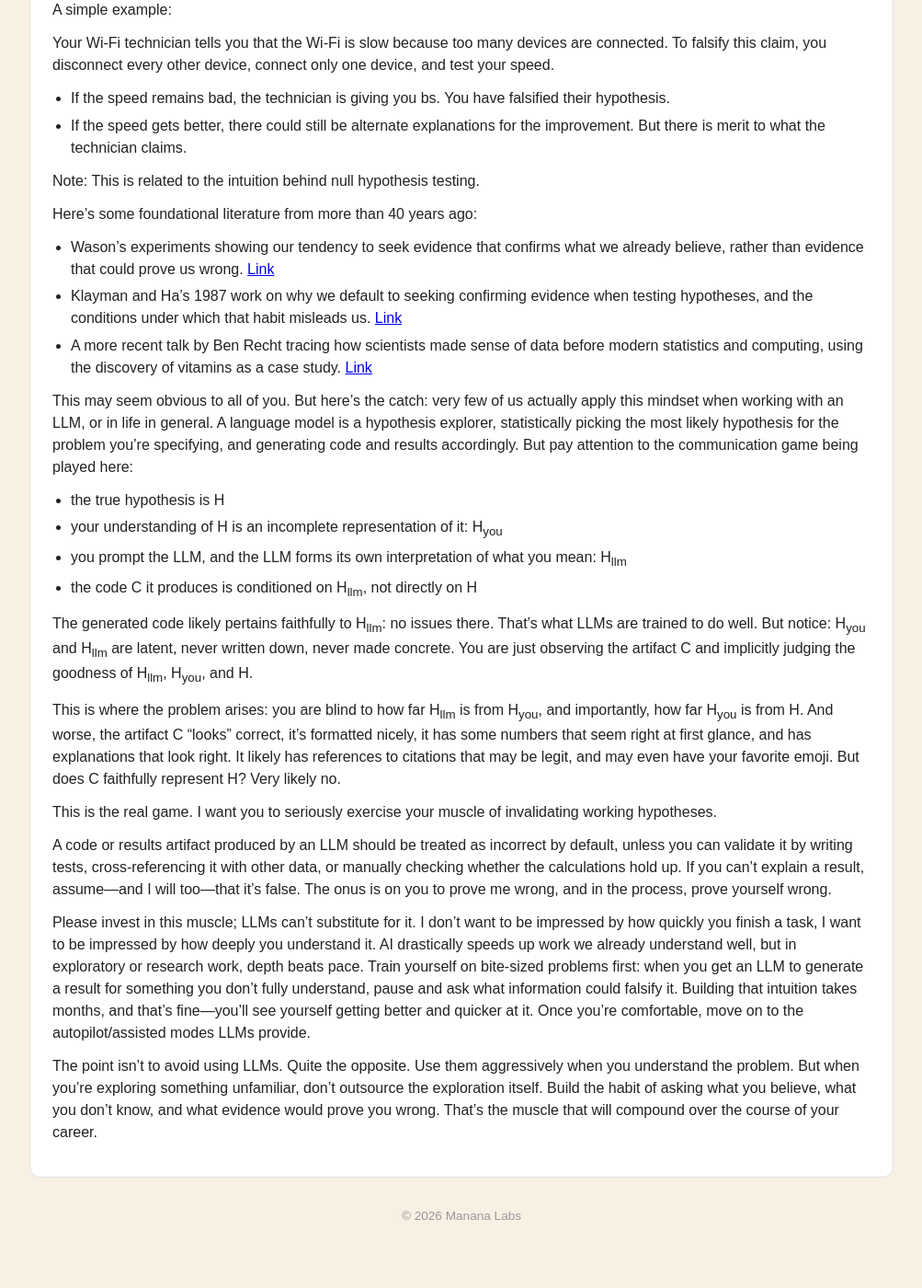
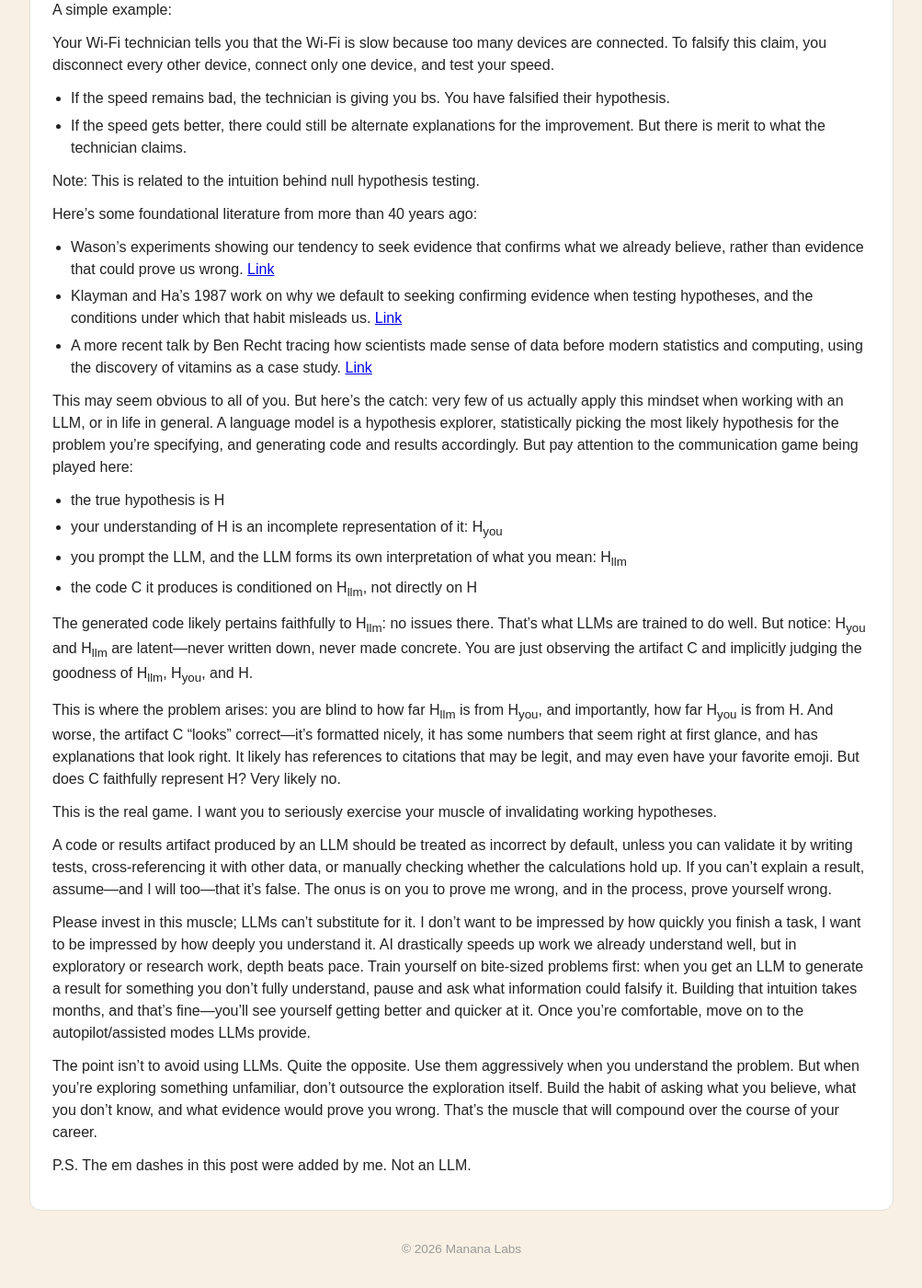
Before and after one commit to manana-labs/manana-labs.github.io, a Jekyll site: the page built from _posts/2026-09-20-a-note-on-the-use-of-llms-for-exploratory-tasks.md, in a window 1280 px wide and 1400 px high, scrolled down 1074 px. Shown: the whole window at 92% size, without its empty margins (138-1141 px from the left). Built offline with Jekyll 4.4.1, drawn with Linux system fonts in a browser that asks for light colours; before the commit the page ends 2438 px from its top, so only the background shows below that.

Commit message:
Use em dashes and add PS attributing them to the author
Co-Authored-By: Claude Sonnet 5 <noreply@anthropic.com>

```diff
--- a/_posts/2026-09-20-a-note-on-the-use-of-llms-for-exploratory-tasks.md
+++ b/_posts/2026-09-20-a-note-on-the-use-of-llms-for-exploratory-tasks.md
@@ -46,9 +46,9 @@ But pay attention to the communication game being played here:
 - you prompt the LLM, and the LLM forms its own interpretation of what you mean: H<sub>llm</sub>
 - the code C it produces is conditioned on H<sub>llm</sub>, not directly on H
 
-The generated code likely pertains faithfully to H<sub>llm</sub>: no issues there. That's what LLMs are trained to do well. But notice: H<sub>you</sub> and H<sub>llm</sub> are latent, never written down, never made concrete. You are just observing the artifact C and implicitly judging the goodness of H<sub>llm</sub>, H<sub>you</sub>, and H.
+The generated code likely pertains faithfully to H<sub>llm</sub>: no issues there. That's what LLMs are trained to do well. But notice: H<sub>you</sub> and H<sub>llm</sub> are latent---never written down, never made concrete. You are just observing the artifact C and implicitly judging the goodness of H<sub>llm</sub>, H<sub>you</sub>, and H.
 
-This is where the problem arises: you are blind to how far H<sub>llm</sub> is from H<sub>you</sub>, and importantly, how far H<sub>you</sub> is from H. And worse, the artifact C "looks" correct, it's formatted nicely, it has some numbers that seem right at first glance, and has explanations that look right. It likely has references to citations that may be legit, and may even have your favorite emoji. But does C faithfully represent H? Very likely no.
+This is where the problem arises: you are blind to how far H<sub>llm</sub> is from H<sub>you</sub>, and importantly, how far H<sub>you</sub> is from H. And worse, the artifact C "looks" correct---it's formatted nicely, it has some numbers that seem right at first glance, and has explanations that look right. It likely has references to citations that may be legit, and may even have your favorite emoji. But does C faithfully represent H? Very likely no.
 
 This is the real game. I want you to seriously exercise your muscle of invalidating working hypotheses.
 
@@ -57,3 +57,5 @@ A code or results artifact produced by an LLM should be treated as incorrect by
 Please invest in this muscle; LLMs can't substitute for it. I don't want to be impressed by how quickly you finish a task, I want to be impressed by how deeply you understand it. AI drastically speeds up work we already understand well, but in exploratory or research work, depth beats pace. Train yourself on bite-sized problems first: when you get an LLM to generate a result for something you don't fully understand, pause and ask what information could falsify it. Building that intuition takes months, and that's fine---you'll see yourself getting better and quicker at it. Once you're comfortable, move on to the autopilot/assisted modes LLMs provide.
 
 The point isn't to avoid using LLMs. Quite the opposite. Use them aggressively when you understand the problem. But when you're exploring something unfamiliar, don't outsource the exploration itself. Build the habit of asking what you believe, what you don't know, and what evidence would prove you wrong. That's the muscle that will compound over the course of your career.
+
+P.S. The em dashes in this post were added by me. Not an LLM.
```
